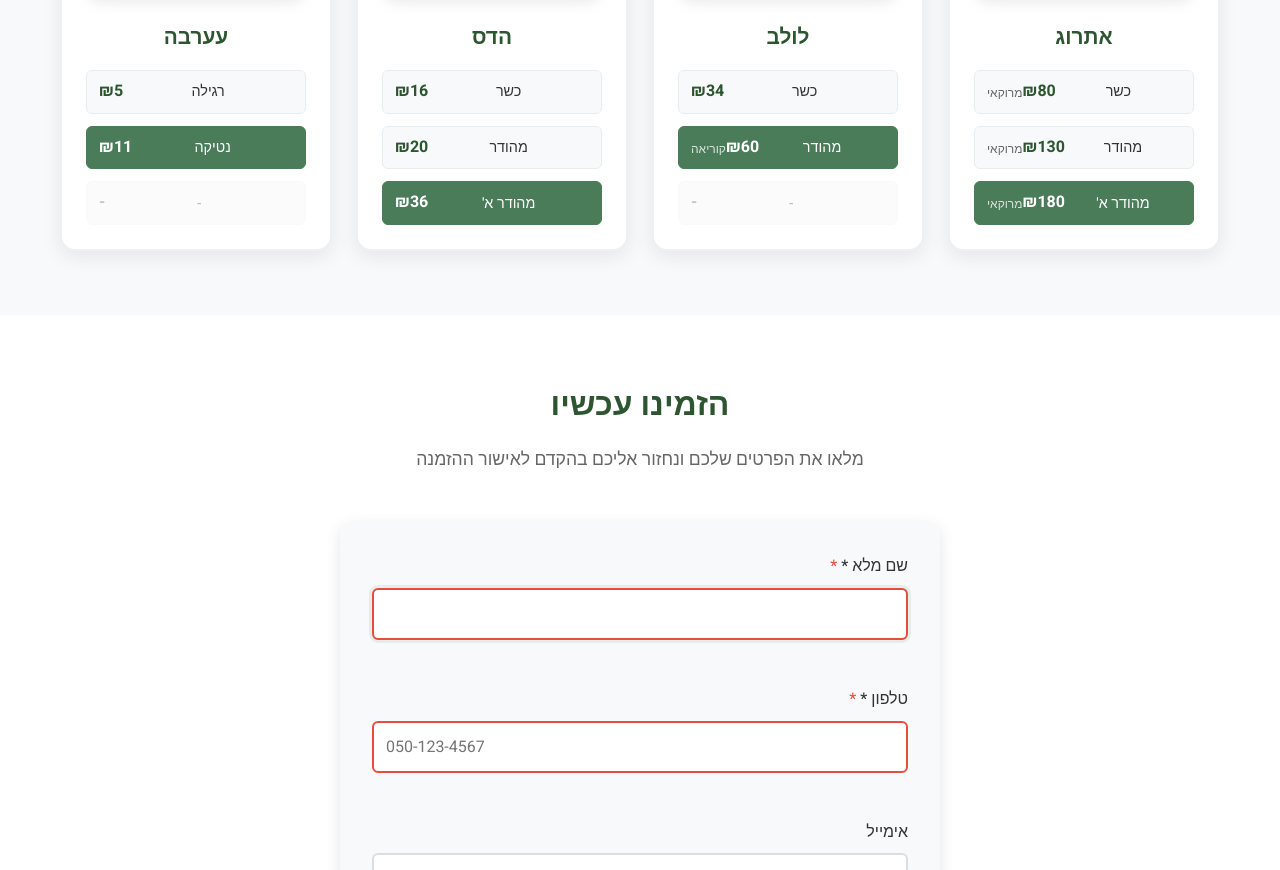
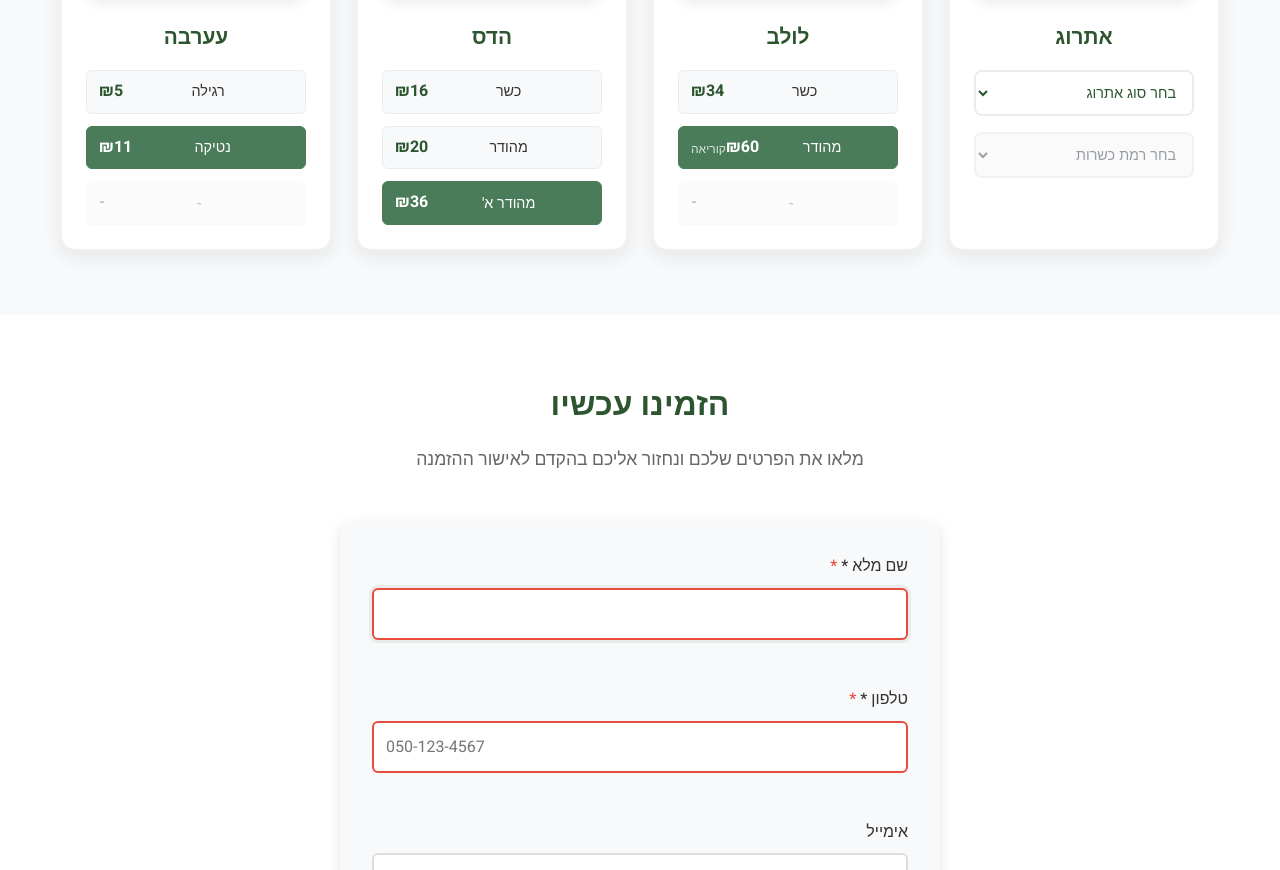
Before and after one commit to xlokox/4-minim---harvot-adarom, a website: page index.html in a window 1280 px wide. Shown: the part 1625-2495 px from the top of the page. Drawn offline with Linux system fonts and the light colour scheme.

Commit message:
adding drop down to "Atrog"

```diff
--- a/index.html
+++ b/index.html
@@ -124,22 +124,21 @@
                                 <img src="https://via.placeholder.com/200x150/fff8e1/4a7c59?text=🍋" alt="אתרוג" class="product-image">
                             </div>
                             <h4>אתרוג</h4>
-                            <div class="price-levels">
-                                <div class="price-level">
-                                    <span class="level-name">כשר</span>
-                                    <span class="level-price">₪80</span>
-                                    <small class="origin-note">מרוקאי</small>
+                            <div class="product-options">
+                                <div class="dropdown-container">
+                                    <select class="origin-select" data-product="etrog" onchange="updateKashrutOptions(this)">
+                                        <option value="">בחר סוג אתרוג</option>
+                                        <option value="yemenite">אתרוג תימני</option>
+                                        <option value="ashkenazi">אתרוג אשכנזי</option>
+                                        <option value="moroccan">אתרוג מרוקאי</option>
+                                    </select>
                                 </div>
-                                <div class="price-level">
-                                    <span class="level-name">מהודר</span>
-                                    <span class="level-price">₪130</span>
-                                    <small class="origin-note">מרוקאי</small>
+                                <div class="dropdown-container">
+                                    <select class="kashrut-select" data-product="etrog" disabled onchange="updatePrice(this)">
+                                        <option value="">בחר רמת כשרות</option>
+                                    </select>
                                 </div>
-                                <div class="price-level featured">
-                                    <span class="level-name">מהודר א'</span>
-                                    <span class="level-price">₪180</span>
-                                    <small class="origin-note">מרוקאי</small>
-                                </div>
+                                <div class="price-display" id="etrog-price"></div>
                             </div>
                         </article>
 
@@ -378,6 +377,73 @@
         </div>
     </footer>
 
+    <script>
+        // Product pricing data for Etrog only
+        const etrogPricing = {
+            yemenite: {
+                kosher: 30,
+                mehudar: 55,
+                mehudar_alef: 80
+            },
+            ashkenazi: {
+                kosher: 16,
+                mehudar: 21,
+                mehudar_alef: 26
+            },
+            moroccan: {
+                kosher: 40,
+                mehudar: 65,
+                mehudar_alef: 90
+            }
+        };
+
+        // Kashrut level names
+        const kashrutLevels = {
+            kosher: 'כשר',
+            mehudar: 'מהודר',
+            mehudar_alef: 'מהודר א\''
+        };
+
+        // Update kashrut options based on selected etrog origin
+        function updateKashrutOptions(originSelect) {
+            const origin = originSelect.value;
+            const kashrutSelect = document.querySelector('select[data-product="etrog"].kashrut-select');
+            const priceDisplay = document.getElementById('etrog-price');
+
+            // Clear previous options
+            kashrutSelect.innerHTML = '<option value="">בחר רמת כשרות</option>';
+            priceDisplay.innerHTML = '';
+
+            if (origin && etrogPricing[origin]) {
+                kashrutSelect.disabled = false;
+
+                // Add available kashrut levels for this origin
+                Object.keys(etrogPricing[origin]).forEach(level => {
+                    const option = document.createElement('option');
+                    option.value = level;
+                    option.textContent = kashrutLevels[level];
+                    kashrutSelect.appendChild(option);
+                });
+            } else {
+                kashrutSelect.disabled = true;
+            }
+        }
+
+        // Update price based on selected kashrut level
+        function updatePrice(kashrutSelect) {
+            const kashrutLevel = kashrutSelect.value;
+            const originSelect = document.querySelector('select[data-product="etrog"].origin-select');
+            const origin = originSelect.value;
+            const priceDisplay = document.getElementById('etrog-price');
+
+            if (origin && kashrutLevel && etrogPricing[origin] && etrogPricing[origin][kashrutLevel]) {
+                const price = etrogPricing[origin][kashrutLevel];
+                priceDisplay.innerHTML = `<span class="final-price">₪${price}</span>`;
+            } else {
+                priceDisplay.innerHTML = '';
+            }
+        }
+    </script>
     <script src="config.js"></script>
     <script src="google-sheets-integration.js"></script>
     <script src="script.js"></script>
--- a/styles.css
+++ b/styles.css
@@ -398,6 +398,60 @@ header h1 {
 
 .price-level.featured .origin-note {
     color: rgba(255, 255, 255, 0.8);
+}
+
+/* Product options styling for dropdowns */
+.product-options {
+    display: flex;
+    flex-direction: column;
+    gap: 1rem;
+    margin-top: 1rem;
+}
+
+.dropdown-container {
+    position: relative;
+}
+
+.origin-select, .kashrut-select {
+    width: 100%;
+    padding: 0.75rem;
+    border: 2px solid #e9ecef;
+    border-radius: 8px;
+    background: white;
+    font-size: 0.9rem;
+    color: #2c5530;
+    cursor: pointer;
+    transition: all 0.3s ease;
+}
+
+.origin-select:focus, .kashrut-select:focus {
+    outline: none;
+    border-color: #4a7c59;
+    box-shadow: 0 0 0 3px rgba(74, 124, 89, 0.1);
+}
+
+.kashrut-select:disabled {
+    background: #f8f9fa;
+    color: #6c757d;
+    cursor: not-allowed;
+}
+
+.price-display {
+    text-align: center;
+    margin-top: 1rem;
+}
+
+.final-price {
+    font-size: 1.5rem;
+    font-weight: 700;
+    color: #4a7c59;
+    background: linear-gradient(135deg, #4a7c59, #5d8a6b);
+    -webkit-background-clip: text;
+    -webkit-text-fill-color: transparent;
+    background-clip: text;
+    padding: 0.5rem;
+    border-radius: 8px;
+    display: inline-block;
 }
 
 .single-price .price {
```
